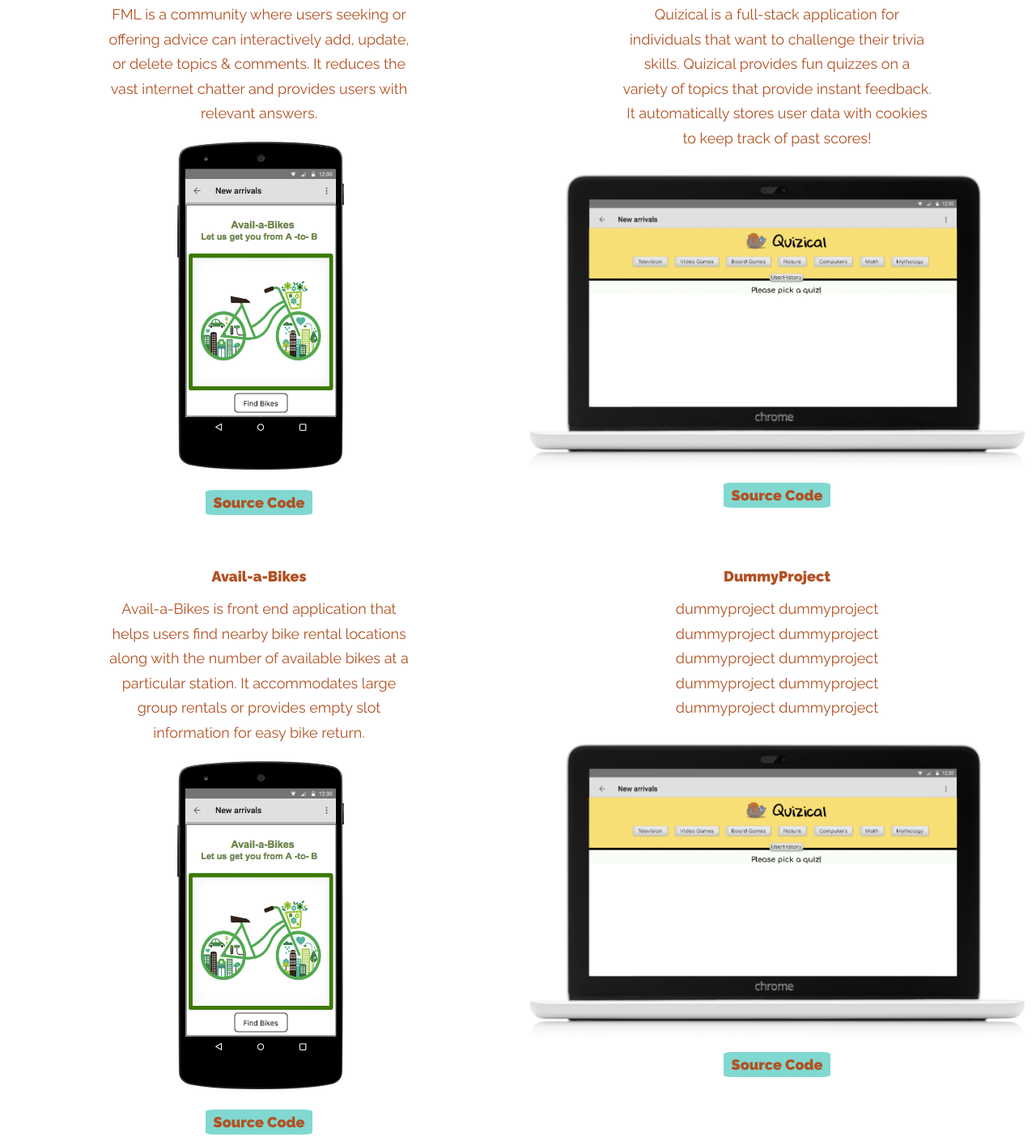
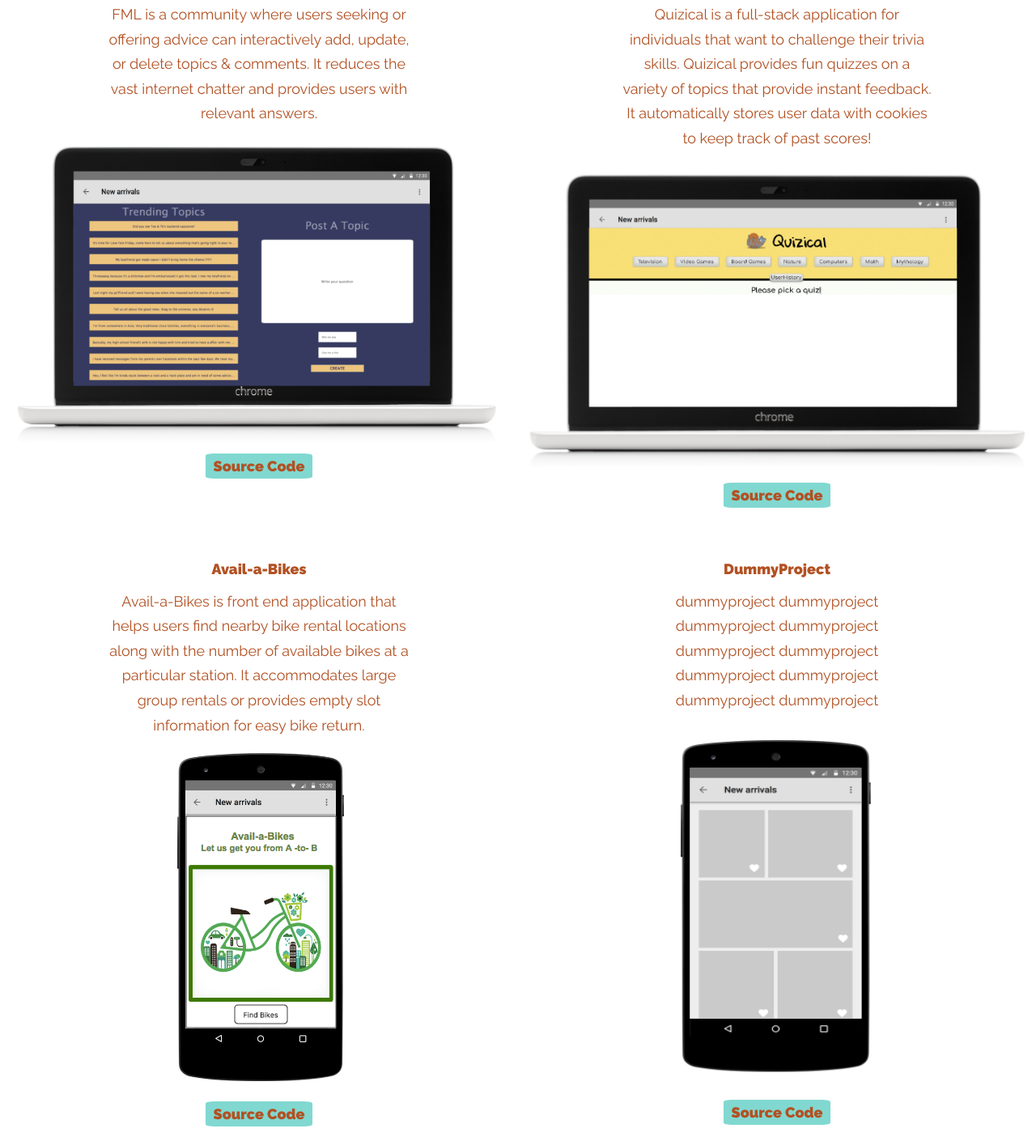
Before and after one commit to tachyla/tachyla.github.io, a plain HTML site: page index.html in a window 1280 px wide. Shown: the part 1049-2453 px from the top of the page at 81% size. Drawn offline with Linux system fonts and the light colour scheme.

Commit message:
added project photos

```diff
--- a/index.html
+++ b/index.html
@@ -57,7 +57,7 @@
                             chatter and provides users with relevant answers.
                         </p2>
                         <a href="https://warm-castle-56131.herokuapp.com/topics">
-                            <img src="./img/bikes.png" class="responsive-image">
+                            <img src="./img/FML.png" class="responsive-image">
                         </a>
                         <button class="cell-source-code">
                             <a class="cell-src-btn" href="https://github.com/tachyla/fixmylife">Source Code</a>
@@ -107,7 +107,7 @@
                             dummyproject dummyproject<br>
                         </p2>
                         <a href="#">
-                            <img src="./img/Quizical.png" class="responsive-image">
+                            <img src="./img/dummy.png" class="responsive-image">
                         </a>
                         <button class="cell-source-code">Source Code</button>
                     </div>
```
Also changed, not shown: img/FML.png (added), img/dummy.png (added), 2 other files.
